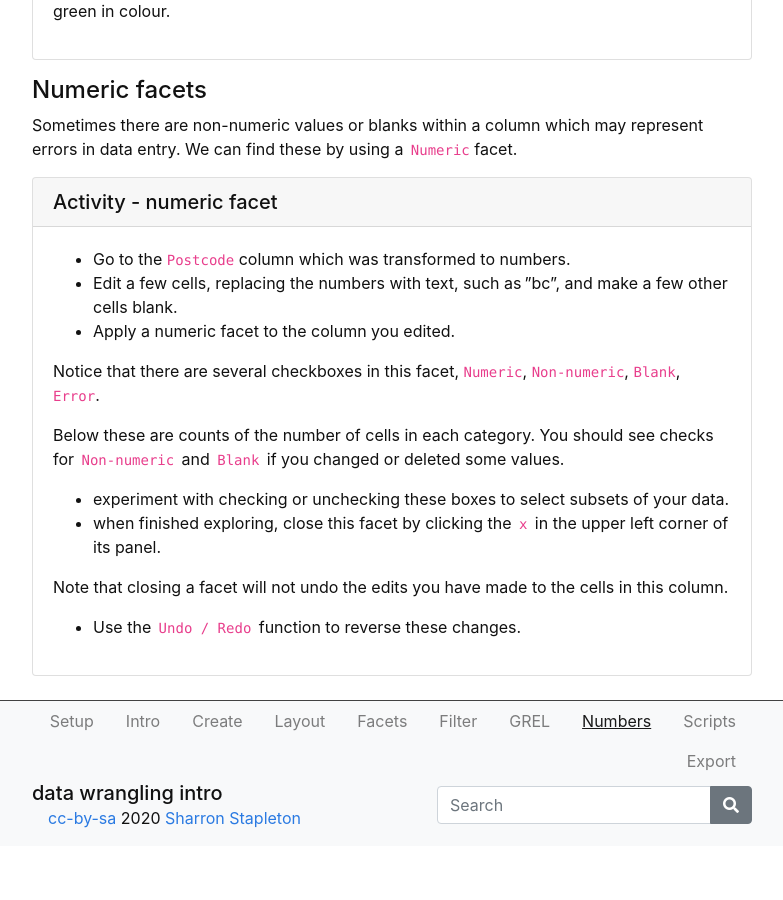
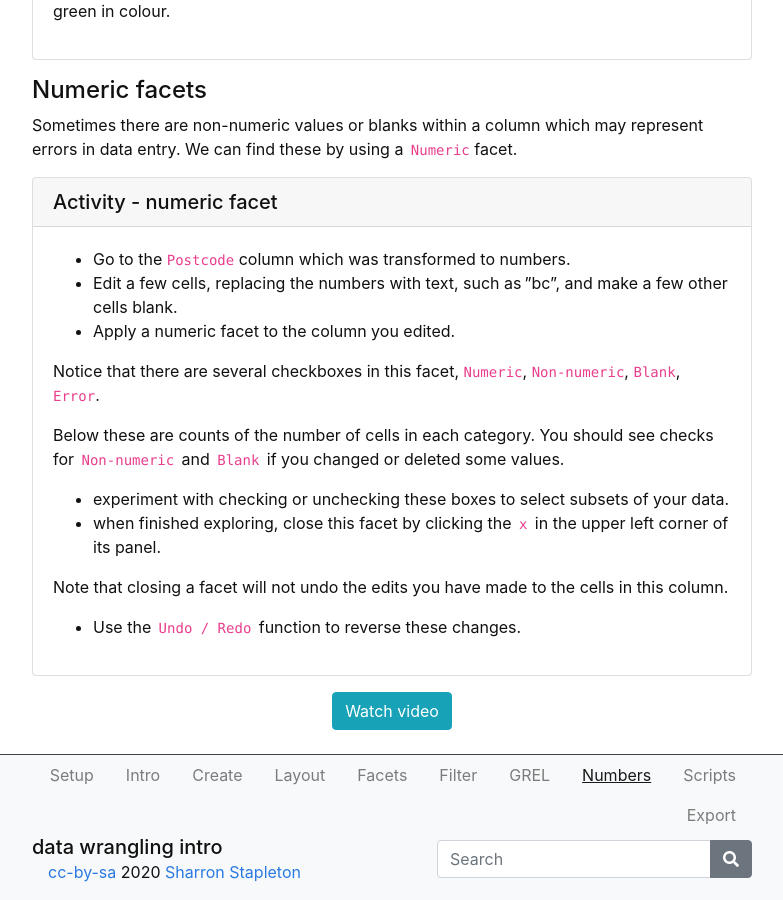
Before and after one commit to GULibrarySandbox/intro-data-wrangle, a Jekyll site: the page built from content/7-lesson.md, in a window 1280 px wide and 900 px high, scrolled down 653 px. Shown: the whole window, without its empty margins (248-1031 px from the left). Built offline with Jekyll 4.4.1, drawn with Linux system fonts in a browser that asks for light colours; before the commit the page ends 1499 px from its top, so only the background shows below that.

Commit message:
Update 7-lesson.md

```diff
--- a/content/7-lesson.md
+++ b/content/7-lesson.md
@@ -38,3 +38,6 @@ Below these are counts of the number of cells in each category. You should see c
 Note that closing a facet will not undo the edits you have made to the cells in this column.
 
 - Use the  `Undo / Redo`  function to reverse these changes.{% endcapture %} {% include card.md header="Activity - numeric facet" text=text %}
+
+
+{% include button.md text="Watch video" link="https://vimeo.com/412607607/08380e8150" color="info" %}
```
